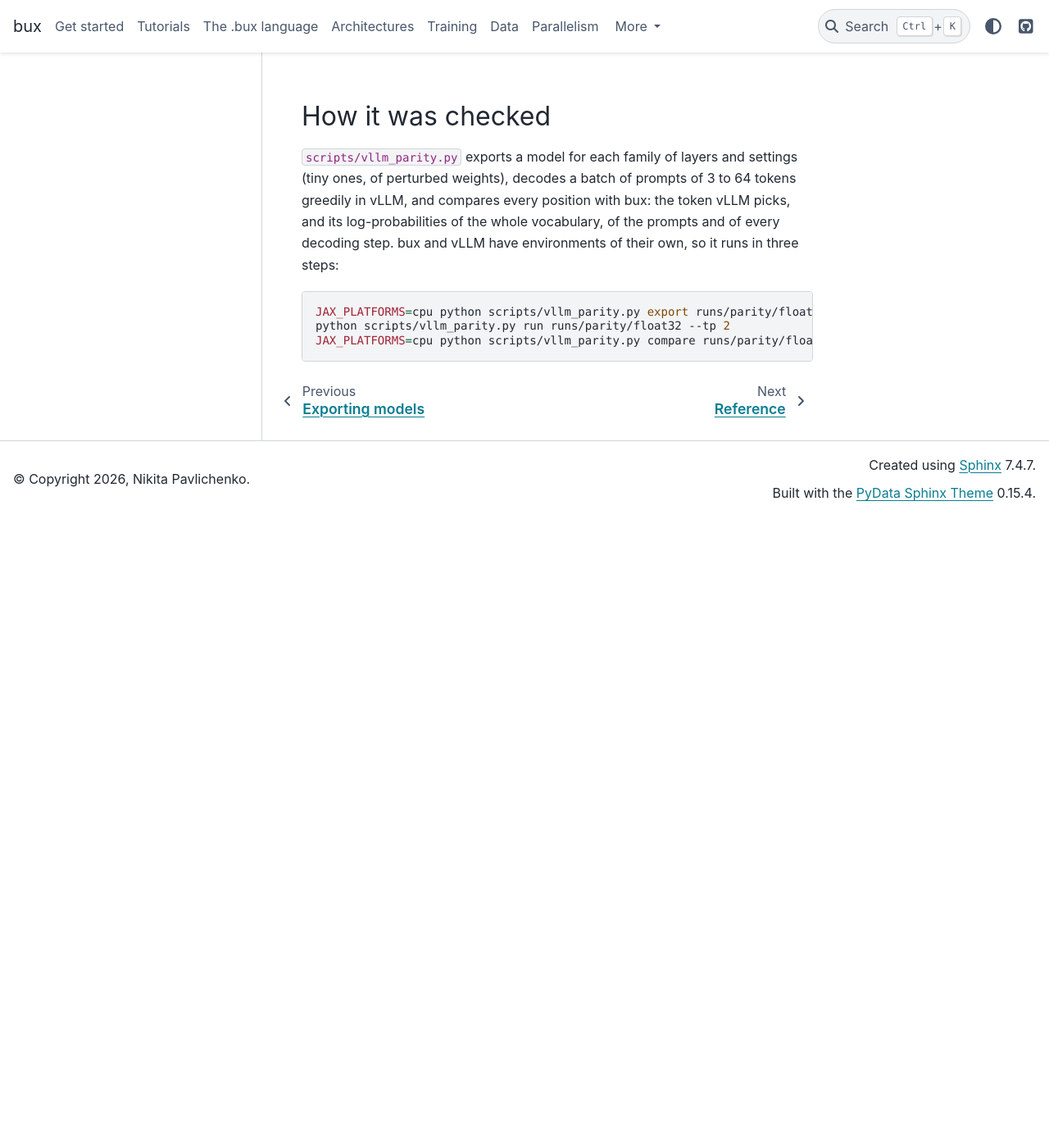
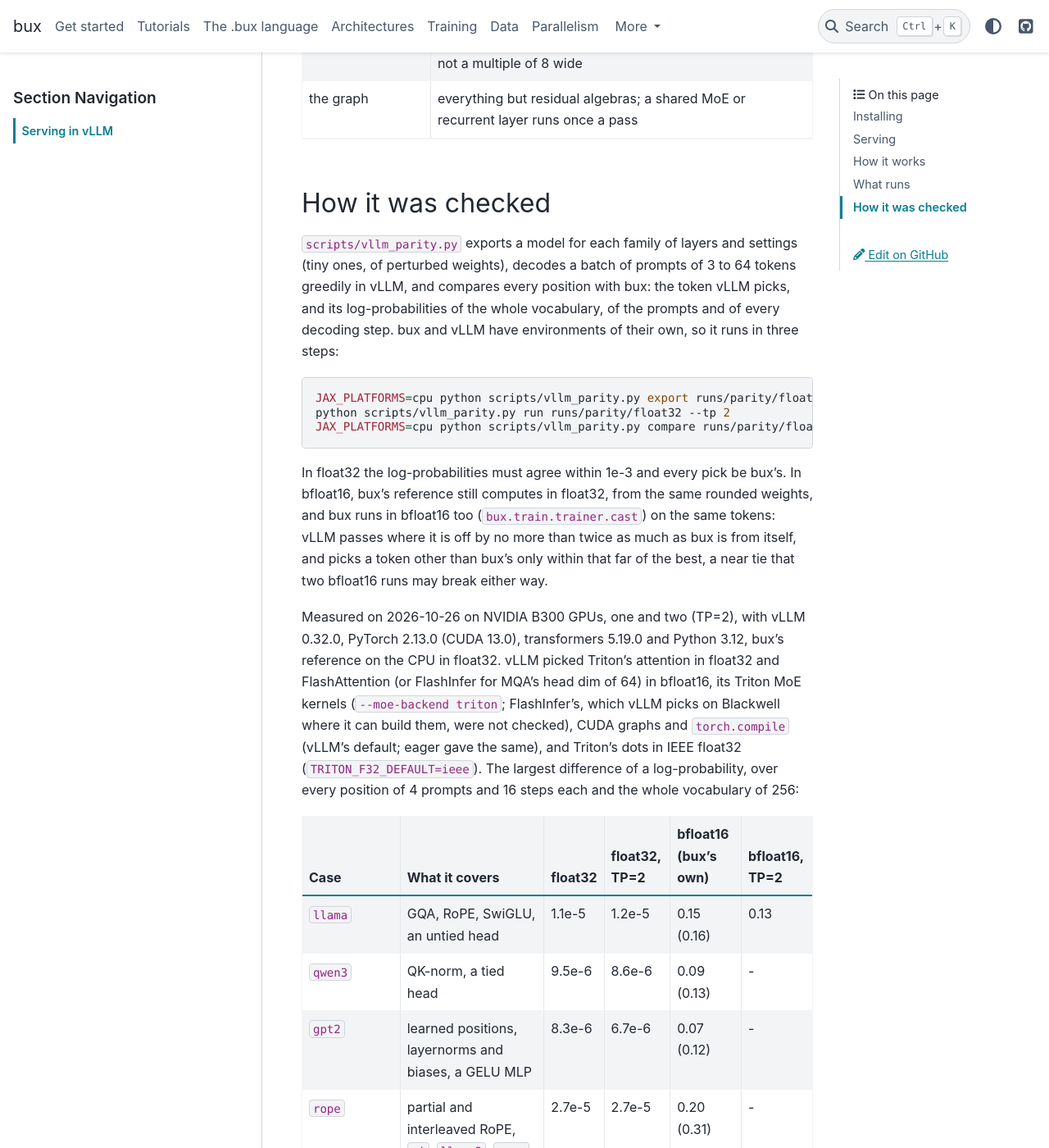
Before and after one commit to pilot7747/bux, a Sphinx documentation site: the page built from docs/export/vllm.md, in a window 1280 px wide and 1400 px high, scrolled down 2888 px. Shown: the whole window at 82% size. Built offline with Sphinx 7.4.7 and the PyData theme 0.15.4, drawn with Linux system fonts in a browser that asks for light colours; before the commit the page ends 3518 px from its top, so only the background shows below that; some of the changed text lies outside the part shown.

Commit message:
Docs: Serving in vLLM, as measured on B300s: every case's largest log-probability difference from bux in float32, one GPU and two, and in bfloat16 beside bux's own
Co-Authored-By: Claude Opus 5.5 <noreply@anthropic.com>

````diff
--- a/docs/export/vllm.md
+++ b/docs/export/vllm.md
@@ -87,7 +87,7 @@ for the model types it knows). A layer or setting the plugin does not run raises
 | `rmsnorm`, `layernorm`, `mlp`, `gated_mlp`, `linear`, `act`, `scale`, `dropout` | yes, with the MLPs' `limit`, `up_softcap` and `up_offset` |
 | `gqa` | RoPE (`pi`, `llama3`, `yarn`), QK-norm, GQA and MQA, biases, `fused_qkv`, sliding windows, soft-capping, sinks, its scale, `gated` (a gate a channel or a head), `output_norm`; not yet `kv_conv_size`, an indexer, a relative bias, `log_scale` or ports |
 | `moe` | softmax, sigmoid and `sqrtsoftplus` routers, `router_logit_scale`, groups, the aux-free bias, a router bias, shared experts and their gate, gated and plain experts (`swish`, `gelu`, `gelu_tanh`, `relu2`), with biases, and a `limit` and an `up_offset` of `swish` and `quick_gelu` gates (gpt-oss's); not yet LatentMoE, `expert_norm`, `shared_expert_sink` or the experts' `up_softcap` |
-| `mamba2`, `gdn` | yes, by vLLM's layers, one type and shape of them a model |
+| `mamba2`, `gdn` | yes, by vLLM's layers, one type and shape of them a model; `gdn` in bfloat16 alone. Under TP, vLLM 0.32's Mamba-2 failed with one group (its fused all-reduce) and, in bfloat16, where a rank's share of the input projection is not a multiple of 8 wide |
 | the graph | everything but residual algebras; a shared MoE or recurrent layer runs once a pass |
 
 ## How it was checked
@@ -103,3 +103,43 @@ JAX_PLATFORMS=cpu python scripts/vllm_parity.py export runs/parity/float32   # b
 python scripts/vllm_parity.py run runs/parity/float32 --tp 2                 # vLLM's
 JAX_PLATFORMS=cpu python scripts/vllm_parity.py compare runs/parity/float32  # bux's
 ```
+
+In float32 the log-probabilities must agree within 1e-3 and every pick be bux's. In
+bfloat16, bux's reference still computes in float32, from the same rounded weights,
+and bux runs in bfloat16 too (`bux.train.trainer.cast`) on the same tokens: vLLM
+passes where it is off by no more than twice as much as bux is from itself, and picks
+a token other than bux's only within that far of the best, a near tie that two
+bfloat16 runs may break either way.
+
+Measured on 2026-10-26 on NVIDIA B300 GPUs, one and two (TP=2), with vLLM 0.32.0,
+PyTorch 2.13.0 (CUDA 13.0), transformers 5.19.0 and Python 3.12, bux's reference on
+the CPU in float32. vLLM picked Triton's attention in float32 and FlashAttention (or
+FlashInfer for MQA's head dim of 64) in bfloat16, its Triton MoE kernels
+(`--moe-backend triton`; FlashInfer's, which vLLM picks on Blackwell where it can build them, were not checked), CUDA graphs and `torch.compile` (vLLM's default; eager gave
+the same), and Triton's dots in IEEE float32 (`TRITON_F32_DEFAULT=ieee`). The largest
+difference of a log-probability, over every position of 4 prompts and 16 steps each
+and the whole vocabulary of 256:
+
+| Case | What it covers | float32 | float32, TP=2 | bfloat16 (bux's own) | bfloat16, TP=2 |
+|------|----------------|---------|---------------|----------------------|----------------|
+| `llama` | GQA, RoPE, SwiGLU, an untied head | 1.1e-5 | 1.2e-5 | 0.15 (0.16) | 0.13 |
+| `qwen3` | QK-norm, a tied head | 9.5e-6 | 8.6e-6 | 0.09 (0.13) | - |
+| `gpt2` | learned positions, layernorms and biases, a GELU MLP | 8.3e-6 | 6.7e-6 | 0.07 (0.12) | - |
+| `rope` | partial and interleaved RoPE, `pi`, `llama3`, `yarn` on cos and sin and on the softmax, MQA beside GQA | 2.7e-5 | 2.7e-5 | 0.20 (0.31) | - |
+| `gemma` | a window of 8 keys, soft-capped attention and logits, zero-centered norms, a scaled embedding | 2.2e-5 | 2.1e-5 | 0.13 (0.17) | - |
+| `gpt-oss` | sinks, a window, attention biases | 1.1e-5 | 1.1e-5 | 0.12 (0.14) | - |
+| `mqa` | one KV head (each rank's copy under TP), head dim 64, a head bias | 1.7e-5 | 1.3e-5 | 0.19 (0.20) | - |
+| `graph` | a shared block run three times (three KV caches), taps, a sum, a scale, a linear | 1.7e-5 | 1.6e-5 | 0.19 (0.31) | - |
+| `extras` | gates on attention (a channel's, a head's), an output norm, fused qkv, an embedding norm, a clamped SwiGLU, a capped relu2 MLP | 1.1e-5 | 1.6e-5 | 0.15 (0.26) | - |
+| `moe` | a softmax router, unnormalized top-2 of 8, a gated shared expert | 1.4e-5 | 1.5e-5 | 1.7 (1.3) | - |
+| `moe-grouped` | a sigmoid router, 4 groups, the aux-free bias, a scaling of 2.5 | 1.9e-5 | 2.1e-5 | 3.3 (2.8) | 3.3 |
+| `moe-relu2` | a `sqrtsoftplus` router, plain relu2 experts | 1.1e-5 | 1.1e-5 | 3.9 (4.0) | - |
+| `moe-clamped` | gpt-oss's experts (a `quick_gelu` gate, a limit, an offset, biases), a router bias | 1.1e-5 | 1.2e-5 | 1.7 (1.1) | 1.1 |
+| `mamba2` | Mamba-2 of 16 heads in 2 groups, beside attention | 2.1e-5 | 2.0e-5 | 0.19 (0.20); SSM32 0.19 | 0.15 |
+| `gdn` | Gated DeltaNet of 2 q/k heads and 4 value heads, beside gated attention | - | - | 0.57 (0.56); SSM32 0.48 | 0.45 |
+
+Every float32 run decoded bux's greedy tokens exactly. In bfloat16 an MoE's error is
+large, as bux's own is: where two experts' scores are within bfloat16's rounding, a
+token's top-k changes, and so does its output. `gdn` runs in bfloat16 alone. With
+`--mamba-ssm-cache-dtype float32` (SSM32) the recurrent state stays in float32, as
+bux's does: Gated DeltaNet's error falls, Mamba-2's stays where it was.
````
